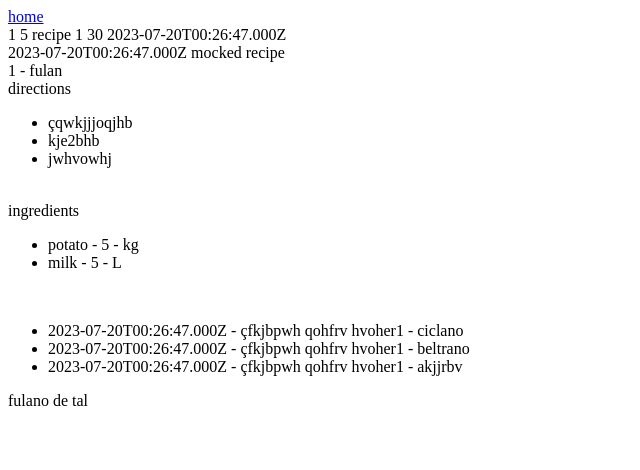
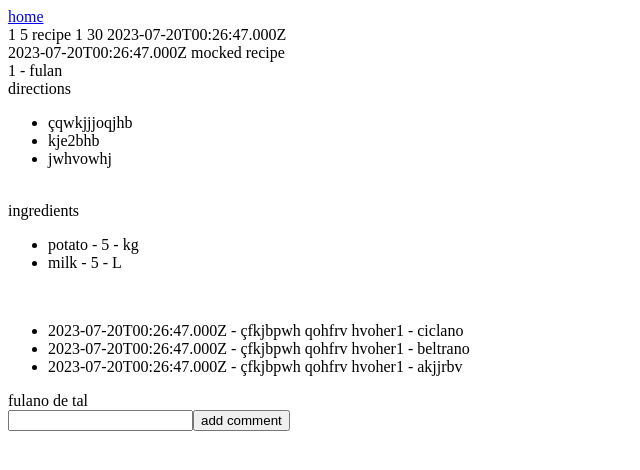
Before and after one commit to vitor-msp/cooking-together-front, a Next.js app: page /recipes/0 in a window 1280 px wide. Shown: the top 470 px of the page, without its empty margins (0-640 px from the left). Built offline with nearby package versions, Linux system fonts and the light colour scheme.

Commit message:
feat(comment): adding comment

```diff
--- a/src/components/Comments.tsx
+++ b/src/components/Comments.tsx
@@ -1,5 +1,5 @@
 import React, { useContext, useEffect, useState } from "react";
-import { getCommentsMock } from "../mocks/comments";
+import { GetCommentsMock } from "../mocks/comments";
 import { Comment } from "../domain/Comment";
 import { UserContext } from "../context/UserProvider";
 
@@ -9,12 +9,24 @@ type CommentsProps = {
 
 const Comments: React.FC<CommentsProps> = ({ recipeId }) => {
   const [comments, setComments] = useState<Comment[]>([]);
+  const [currentComment, setCurrentComment] = useState<string>("");
 
   const userContext = useContext(UserContext);
 
   useEffect(() => {
-    setComments(getCommentsMock());
+    setComments(GetCommentsMock.get());
   }, []);
+
+  const addComment = () => {
+    const newComment: Comment = {
+      text: currentComment,
+      createdAt: new Date().toISOString(),
+      recipeId,
+      userId: userContext.user?.id,
+    };
+    GetCommentsMock.add(newComment);
+    setComments((c) => [...c, newComment]);
+  };
 
   return (
     <div>
@@ -28,7 +40,20 @@ const Comments: React.FC<CommentsProps> = ({ recipeId }) => {
           );
         })}
       </ul>
-      <span>{userContext.user?.name}</span>
+      <div>
+        <span>{userContext.user?.name}</span>
+        <br />
+        <input
+          type="text"
+          name=""
+          id=""
+          value={currentComment}
+          onChange={(e) => setCurrentComment(e.target.value)}
+        />
+        <button type="button" onClick={addComment}>
+          add comment
+        </button>
+      </div>
     </div>
   );
 };
--- a/src/mocks/comments.ts
+++ b/src/mocks/comments.ts
@@ -1,7 +1,7 @@
 import { Comment } from "../domain/Comment";
 
-export const getCommentsMock = (): Comment[] => {
-  return [
+export abstract class GetCommentsMock {
+  static comments: Comment[] = [
     {
       id: "1",
       user: { id: "1", name: "ciclano" },
@@ -21,4 +21,12 @@ export const getCommentsMock = (): Comment[] => {
       text: "çfkjbpwh qohfrv hvoher",
     },
   ];
-};
+
+  static add(comment: Comment): void {
+    GetCommentsMock.comments.push(comment);
+  }
+
+  static get() {
+    return GetCommentsMock.comments;
+  }
+}
```
